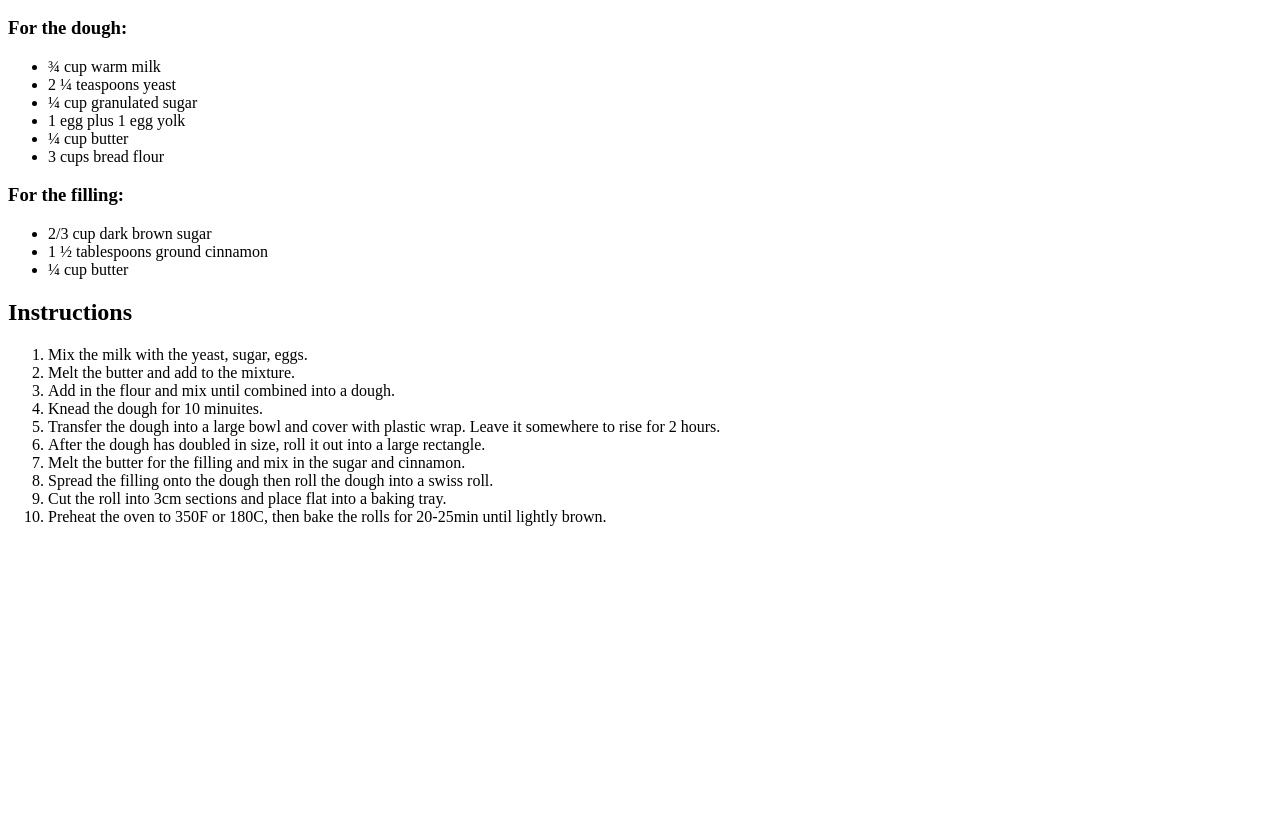
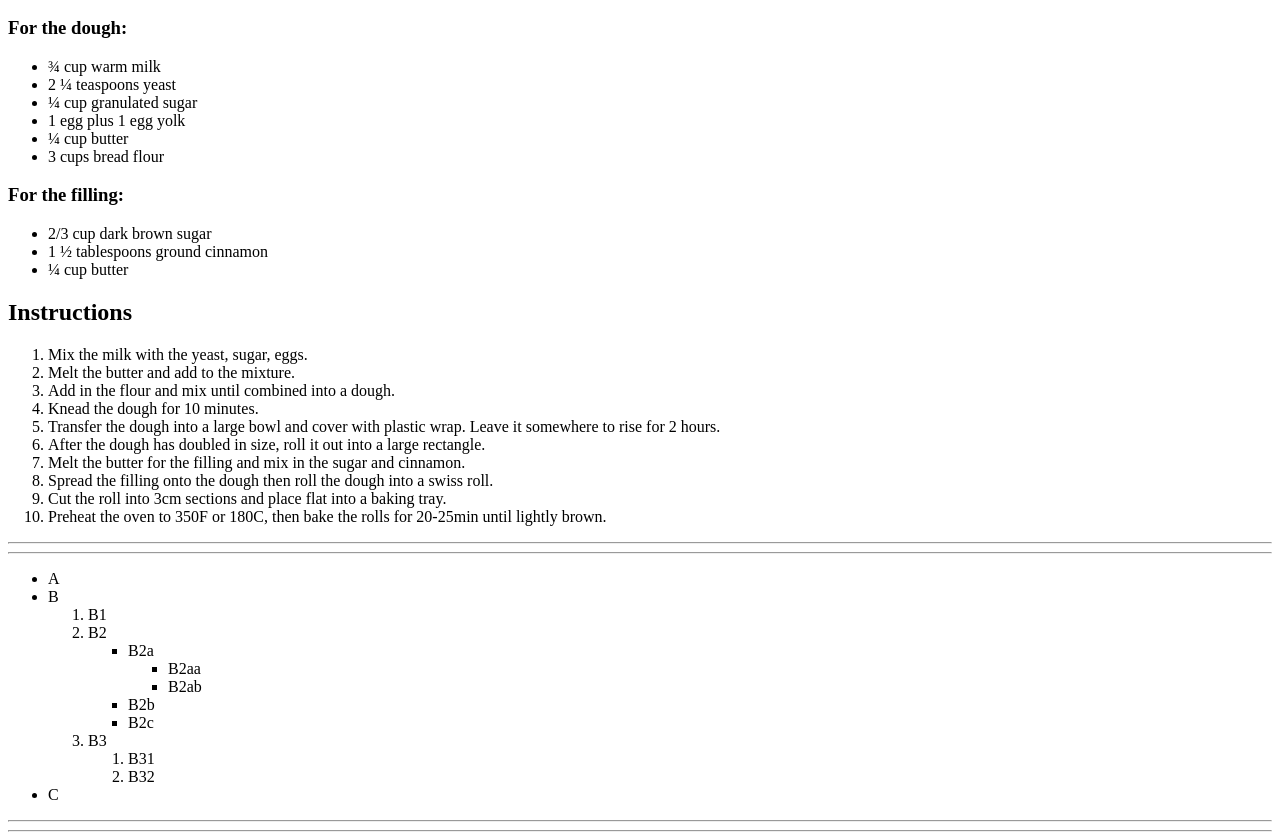
Before and after one commit to OmorSifat/Exercise_01, a plain HTML site: page index.html in a window 1280 px wide. Shown: the part 110-950 px from the top of the page. Before the commit the page ends 800 px from the top, so only its background shows below. Drawn offline with Linux system fonts and the light colour scheme.

Commit message:
2. Nesting and Indentation - Done

```diff
--- a/index.html
+++ b/index.html
@@ -8,6 +8,7 @@
 </head>
 
 <body>
+    <!--  ==========  1. List Elements  ==========  -->
     <h1>Recipe for the Best Cinnamon Rolls</h1>
     <h2>Ingredients</h2>
     <h3>For the dough:</h3>
@@ -35,7 +36,7 @@
         <li>Mix the milk with the yeast, sugar, eggs.</li>
         <li>Melt the butter and add to the mixture.</li>
         <li>Add in the flour and mix until combined into a dough.</li>
-        <li>Knead the dough for 10 minuites.</li>
+        <li>Knead the dough for 10 minutes.</li>
         <li>
             Transfer the dough into a large bowl and cover with plastic wrap. Leave
             it somewhere to rise for 2 hours.
@@ -55,6 +56,38 @@
             lightly brown.
         </li>
     </ol>
+
+    <hr>
+    <hr>
+
+    <!--  ==========  2. Nesting and Indentation  ==========  -->
+    <ul>
+        <li>A</li>
+        <li>B</li>
+        <ol>
+            <li>B1</li>
+            <li>B2</li>
+            <ul>
+                <li>B2a</li>
+                <ul>
+                    <li>B2aa</li>
+                    <li>B2ab</li>
+                </ul>
+                <li>B2b</li>
+                <li>B2c</li>
+            </ul>
+            <li>B3</li>
+            <ol>
+                <li>B31</li>
+                <li>B32</li>
+            </ol>
+        </ol>
+        <li>C</li>
+    </ul>
+
+    <hr>
+    <hr>
+
 </body>
 
 </html>
```
